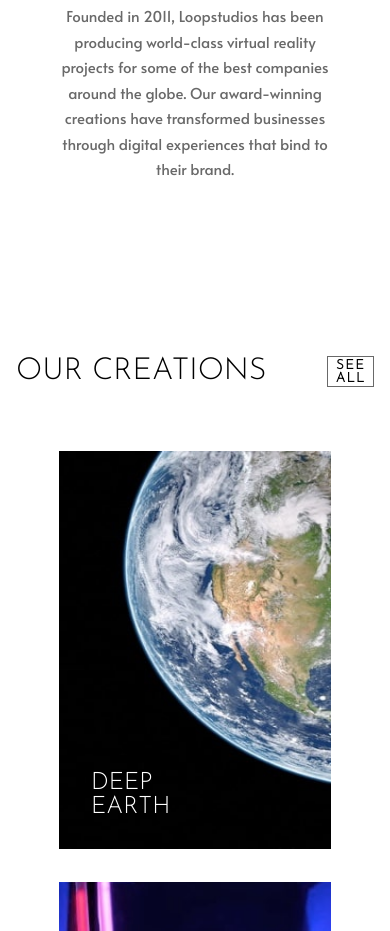
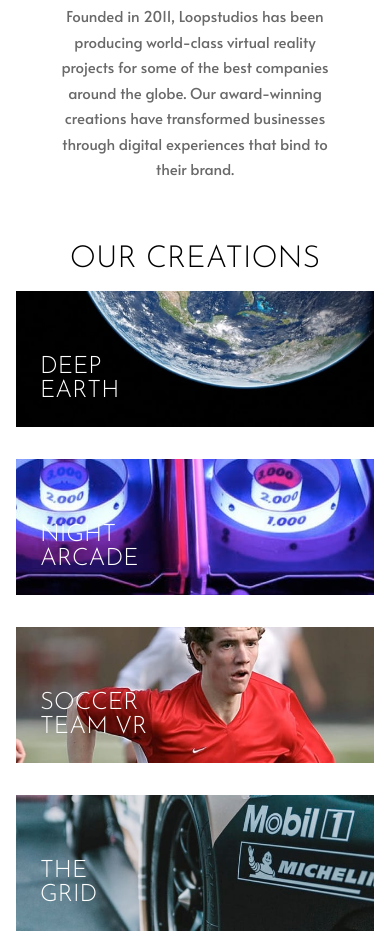
Before and after one commit to DevHeris/UIQuest-Challenges, a plain HTML site: page 5-loopstudios-landing-page-main/index.html in a window 390 px wide. Shown: the part 1069-2000 px from the top of the page. Drawn offline with Linux system fonts and the light colour scheme.

Commit message:
-Added responsiveness to the image gallery

```diff
--- a/5-loopstudios-landing-page-main/style.css
+++ b/5-loopstudios-landing-page-main/style.css
@@ -141,7 +141,7 @@ body {
 .overview {
     background-color: var(--white-clr);
     position: absolute;
-    top: 44%;
+    bottom: 12%;
     left: 48.5%;
     padding: clamp(2.5em, 3vw, 5em);
     font-family: 'Josefin Sans',
@@ -184,7 +184,7 @@ body {
     grid-column: 2/3;
     text-transform: uppercase;
     background-color: transparent;
-    border: 1.5px solid var(--very-dark-gray-clr);
+    border: 1.5px solid var(--black-clr);
     color: var(--black-clr);
     letter-spacing: 1.5px;
     font-weight: bold;
@@ -209,13 +209,12 @@ body {
     gap: 2em 1.7em;
 }
 
-
 .creations-section .card {
     position: relative;
     font-family: 'Josefin Sans',
         sans-serif;
     padding: 20em 2em 1.9em 2em;
-    max-width: 17em;
+    max-width: 21em;
     background-repeat: no-repeat;
     background-size: 100% 100%;
     display: flex;
@@ -244,23 +243,20 @@ body {
     z-index: 1;
 }
 
-
 .creations-section .name {
     color: var(--white-clr);
     text-transform: uppercase;
     font-size: clamp(1.5rem, 2.5vw, 3.5rem);
     font-weight: 300;
+    text-align: left;
 }
 
 .creations-section .card:hover {
     background-size: 110% 110%;
-
 }
-
 
 .creations-section ul>.card:first-child {
     background-image: url(images/desktop/image-deep-earth.jpg);
-
 }
 
 .creations-section ul>.card:nth-child(2) {
@@ -289,6 +285,16 @@ body {
 
 .creations-section ul>.card:last-child {
     background-image: url(images/desktop/image-fisheye.jpg);
+}
+
+@media (max-width:75.4375em) {
+    .creations-section ul {
+        justify-content: center;
+    }
+
+    .creations-section .card {
+        padding: 25em 2em 1.9em 2em;
+    }
 }
 
 @media (max-width:60.5625em) {
@@ -367,14 +373,13 @@ body {
         position: absolute;
         top: 20%;
     }
-
 }
 
 @media (max-width:47.75em) {
     .overview-section {
         display: flex;
         flex-direction: column;
-        padding: 7em 0;
+        padding: 7em 0 0 0;
     }
 
     .overview {
@@ -382,4 +387,61 @@ body {
         left: 0;
         text-align: center;
     }
+
+    .creations-section {
+        display: flex;
+        flex-direction: column;
+        align-items: center;
+    }
+
+    .creations-section .btn {
+        order: 1;
+    }
+
+    .creations-section .card-container {
+        margin-top: 1em;
+    }
+
+    .creations-section .card {
+        padding: 4em 1.5em 1.5em 1.5em;
+        max-width: 100%;
+    }
+
+    .creations-section ul>.card:first-child {
+        background-image: url(images/mobile/image-deep-earth.jpg);
+    }
+
+    .creations-section ul>.card:nth-child(2) {
+        background-image: url(images/mobile/image-night-arcade.jpg);
+    }
+
+    .creations-section ul>.card:nth-child(3) {
+        background-image: url(images/mobile/image-soccer-team.jpg);
+    }
+
+    .creations-section ul>.card:nth-child(4) {
+        background-image: url(images/mobile/image-grid.jpg);
+    }
+
+    .creations-section ul>.card:nth-child(5) {
+        background-image: url(images/mobile/image-from-above.jpg);
+    }
+
+    .creations-section ul>.card:nth-child(6) {
+        background-image: url(images/mobile/image-pocket-borealis.jpg);
+    }
+
+    .creations-section ul>.card:nth-child(7) {
+        background-image: url(images/mobile/image-curiosity.jpg);
+    }
+
+    .creations-section ul>.card:last-child {
+        background-image: url(images/mobile/image-fisheye.jpg);
+    }
+
+    .creations-section .btn {
+        margin-top: 3em;
+        width: 40%;
+        padding: .8em 1em;
+    }
 }
```
